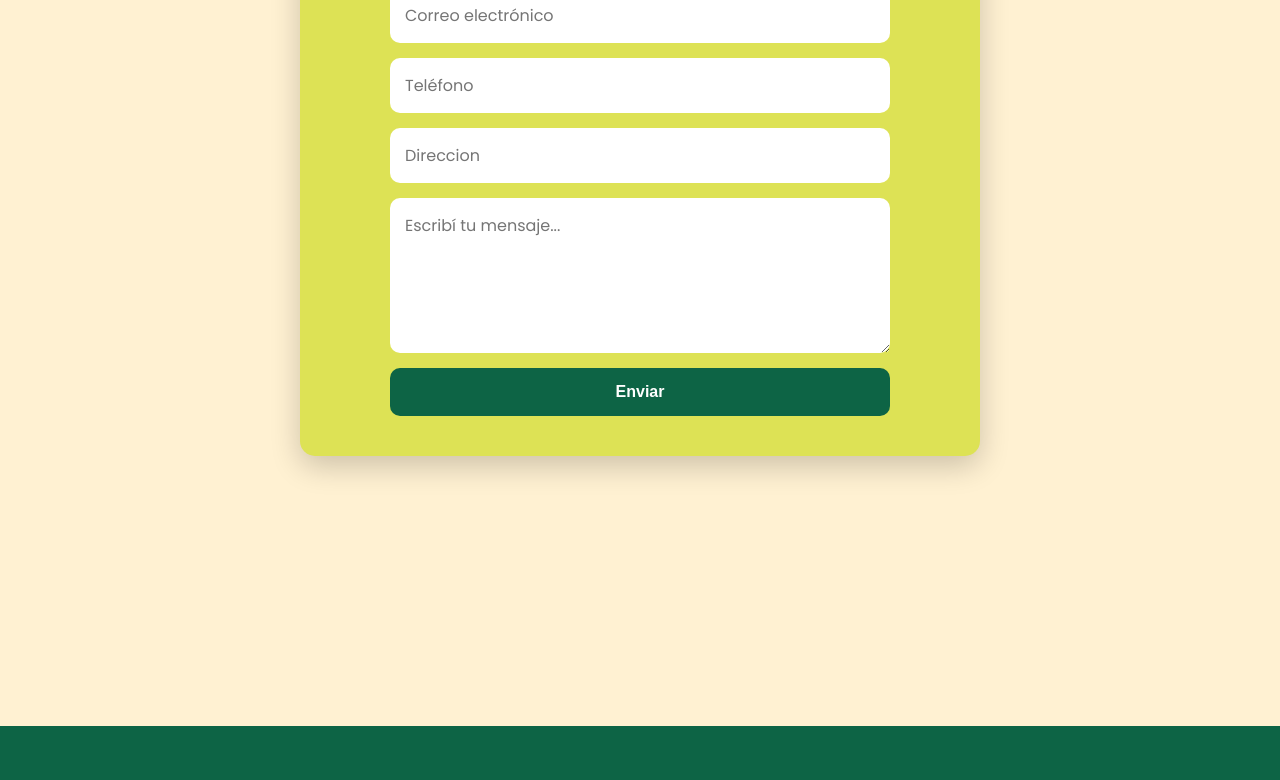
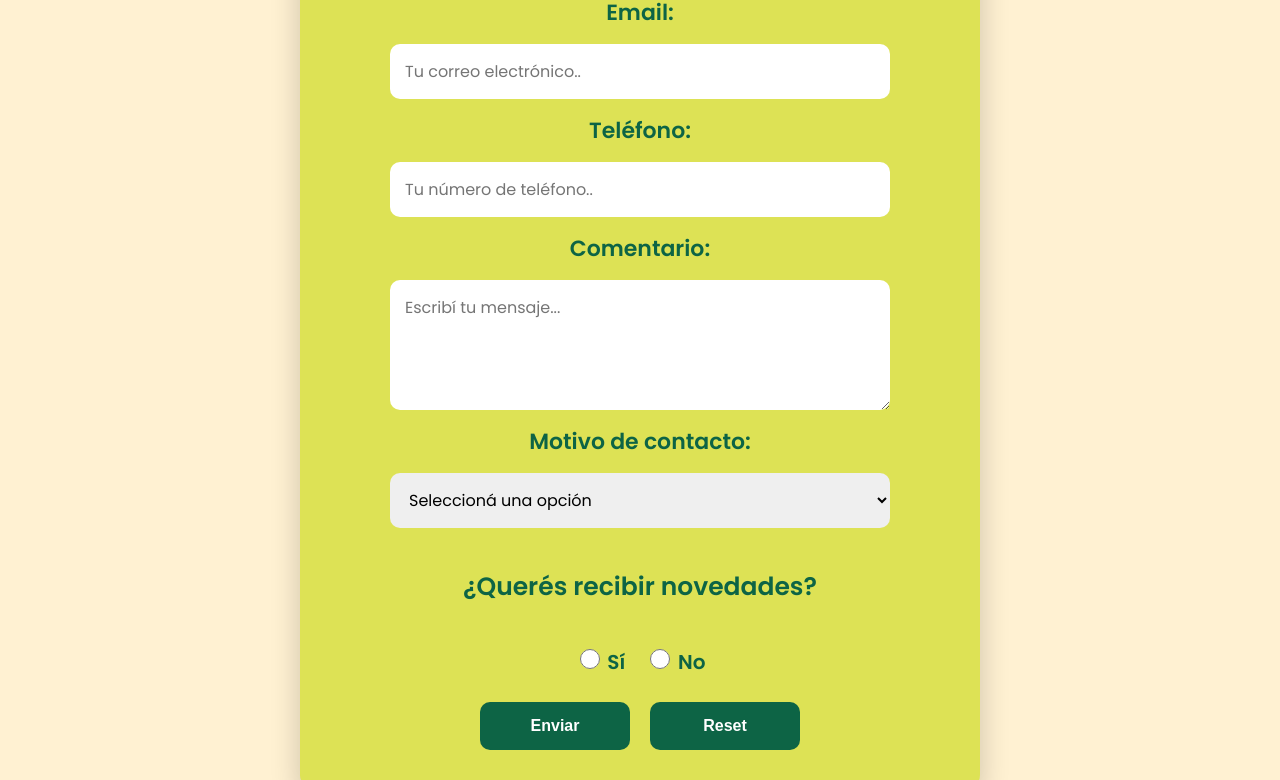
Before and after one commit to Giuliana-Raschia/tp-diplomatura, a plain HTML site: page html/contacto.html in a window 1280 px wide. Shown: the part 908-1688 px from the top of the page. Drawn offline with Linux system fonts and the light colour scheme.

Commit message:
links a href y modif en form

```diff
--- a/css/contacto.css
+++ b/css/contacto.css
@@ -62,7 +62,7 @@ body {
     color: var(--VERDE-OSCURO);
     font-size: 25px;
     margin-bottom: 20px;
-    font-family: 'Poppins', sans-serif;
+    font-family: 'Bungee', sans-serif;
 }
 
 form {
@@ -71,6 +71,12 @@ form {
     display: flex;
     flex-direction: column;
     gap: 15px;
+}
+
+form p {
+    font-size: 25px;
+    font-weight: bold;
+    color: var(--VERDE-OSCURO);
 }
 
 input, textarea {
@@ -96,3 +102,46 @@ button {
 button:hover {
     background-color: var(--VERDE-MEDIO);
 }
+
+select {
+    padding: 15px;
+    font-size: 16px;
+    border: none;
+    border-radius: 10px;
+    font-family: 'Poppins', sans-serif;
+}
+
+.select-novedades {
+    display: flex;
+    gap: 20px;
+    justify-content: center;
+    margin-bottom: 10px;
+}
+
+.select-novedades label {
+    font-size: 20px;
+    color: var(--VERDE-OSCURO);
+}
+
+.select-novedades input[type="radio"] {
+    width: 20px;
+    height: 20px;
+    accent-color: var(--VERDE-OSCURO); /* Color del botón cuando lo selecciono*/
+}
+
+label {
+    color: var(--VERDE-OSCURO);
+    font-weight: bold;
+    font-size: 22px;
+}
+
+.botones-form {
+    display: flex;
+    justify-content: center;
+    gap: 20px;
+}
+
+.botones-form button {
+    flex: 1;
+    max-width: 150px;
+}
--- a/css/style.css
+++ b/css/style.css
@@ -187,18 +187,22 @@ header {
     max-width: 500px;
 }
 
-.conocer {
+.btn-conocer {
     background-color: var(--ROSA-CLARO);
     color: var(--ROSA);
     height: 50px;
-    width: 350px;
+    width: 400px;
     border-radius: 50px;
     border-style: none;
     font-size: 22px;
     font-weight: bold;
+    text-decoration: none;
+    display: flex;
+    justify-content: center;
+    align-items: center;
 }
 
-.conocer:hover {
+.btn-conocer:hover {
     background-color: var(--ROSA);
     color: var(--ROSA-CLARO);
     cursor: pointer;
@@ -270,6 +274,10 @@ header {
     color: var(--ROSA);
 }
 
+a.item {
+    text-decoration: none;
+}
+
 .item:hover {
     transform: scale(1.2);
     box-shadow: 0 6px 16px rgba(0, 0, 0, 0.2);
@@ -325,7 +333,7 @@ header {
 .item5 { grid-area: item5; }
 .item6 { grid-area: item6; }
 
-.ver-mas {
+.btn-ver-mas{
     margin-top: 20px;
     background-color: var(--VERDE-OSCURO);
     color: white;
@@ -336,9 +344,13 @@ header {
     font-size: 22px;
     font-weight: bold;
     transition: transform 0.3s ease;
+    text-decoration: none;
+    display: flex;
+    justify-content: center;
+    align-items: center;
 }
 
-.ver-mas:hover {
+.btn-ver-mas:hover {
     transform: scale(1.2);
     cursor: pointer;
 }
--- a/html/contacto.html
+++ b/html/contacto.html
@@ -42,17 +42,41 @@
 
       <div class="formulario-contacto">
         <h3>Por sugerencias o consultas contactanos</h3>
-          <form action="#" method="post">
-            <input type="text" name="nombre" placeholder="Nombre" required>
-            <input type="text" name="apellido" placeholder="Apellido" required>
-            <input type="email" name="email" placeholder="Correo electrónico" required>
-            <input type="tel" name="telefono" placeholder="Teléfono">
-            <input type="text" name="direccion" placeholder="Direccion" required>
-            <textarea name="mensaje" placeholder="Escribí tu mensaje..." rows="5" required></textarea>
+        <form>
+          <label for="nombre">Nombre:</label>
+          <input type="text" id="nombre" name="nombre" placeholder="Tu nombre.." required>
+
+          <label for="email">Email:</label>
+          <input type="email" id="email" name="email" placeholder="Tu correo electrónico.." required>
+
+          <label for="telefono">Teléfono:</label>
+          <input type="tel" id="telefono" name="telefono" placeholder="Tu número de teléfono.." required>
+
+          <label for="comentario">Comentario:</label>
+          <textarea id="comentario" name="comentario" placeholder="Escribí tu mensaje..." rows="4" required></textarea>
+
+          <label for="motivo">Motivo de contacto:</label>
+          <select id="motivo" name="motivo" required>
+            <option value="">Seleccioná una opción</option>
+            <option value="consulta">Consulta</option>
+            <option value="sugerencia">Sugerencia</option>
+            <option value="otro">Otro</option>
+          </select>
+
+          <p>¿Querés recibir novedades?</p>
+          <div class="select-novedades">
+            <label><input type="radio" name="novedades" value="si" required> Sí</label>
+            <label><input type="radio" name="novedades" value="no"> No</label>
+          </div>
+
+          <div class="botones-form">
             <button type="submit">Enviar</button>
+            <button type="reset">Reset</button>
+          </div>
         </form>
       </div>
     </section>
+
     <footer>
         <div class="footer-container">
           <div class="logo-mg">
```
Also changed, not shown: index.html (+8 -8 lines). Lines whose indentation alone changed are shown as unchanged.
